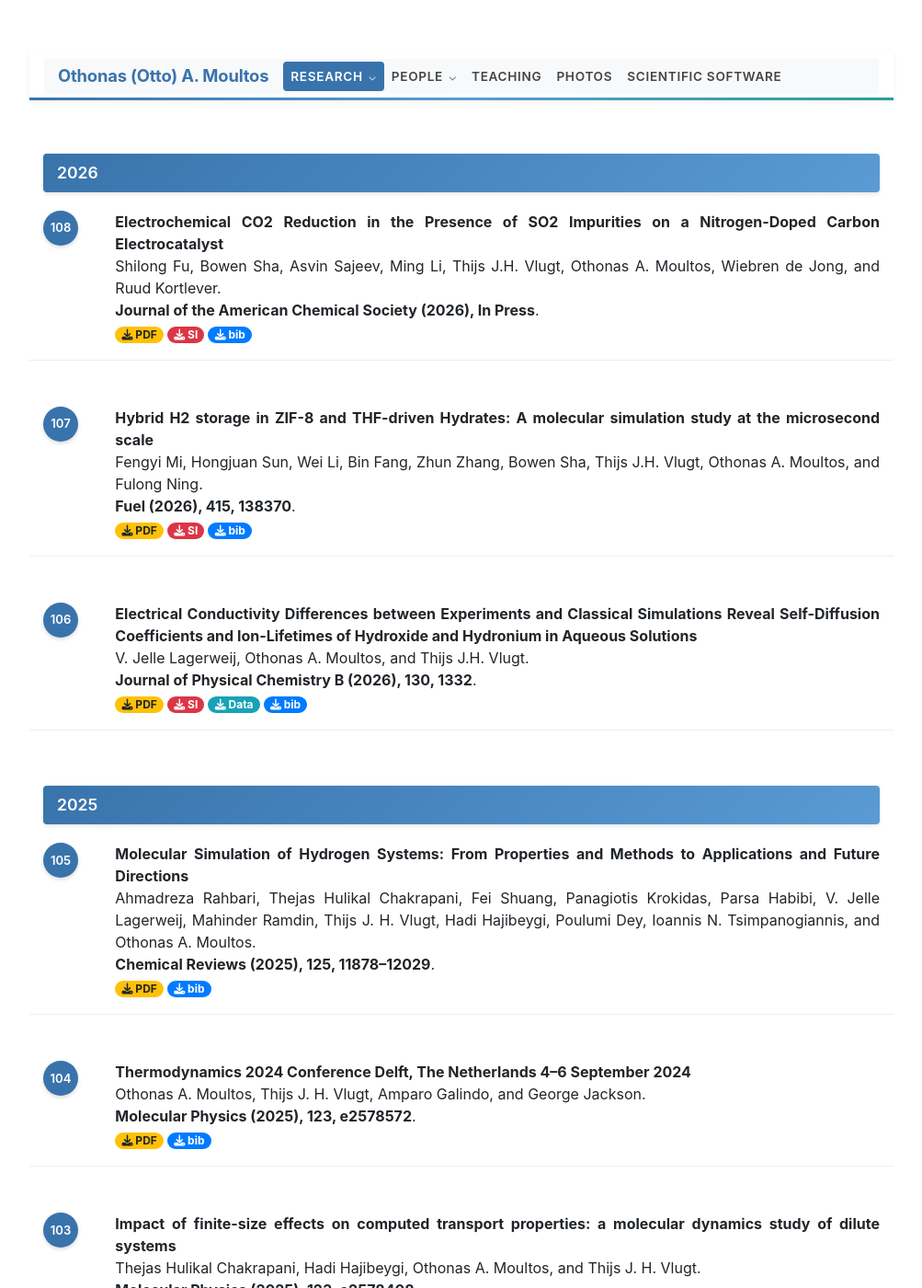
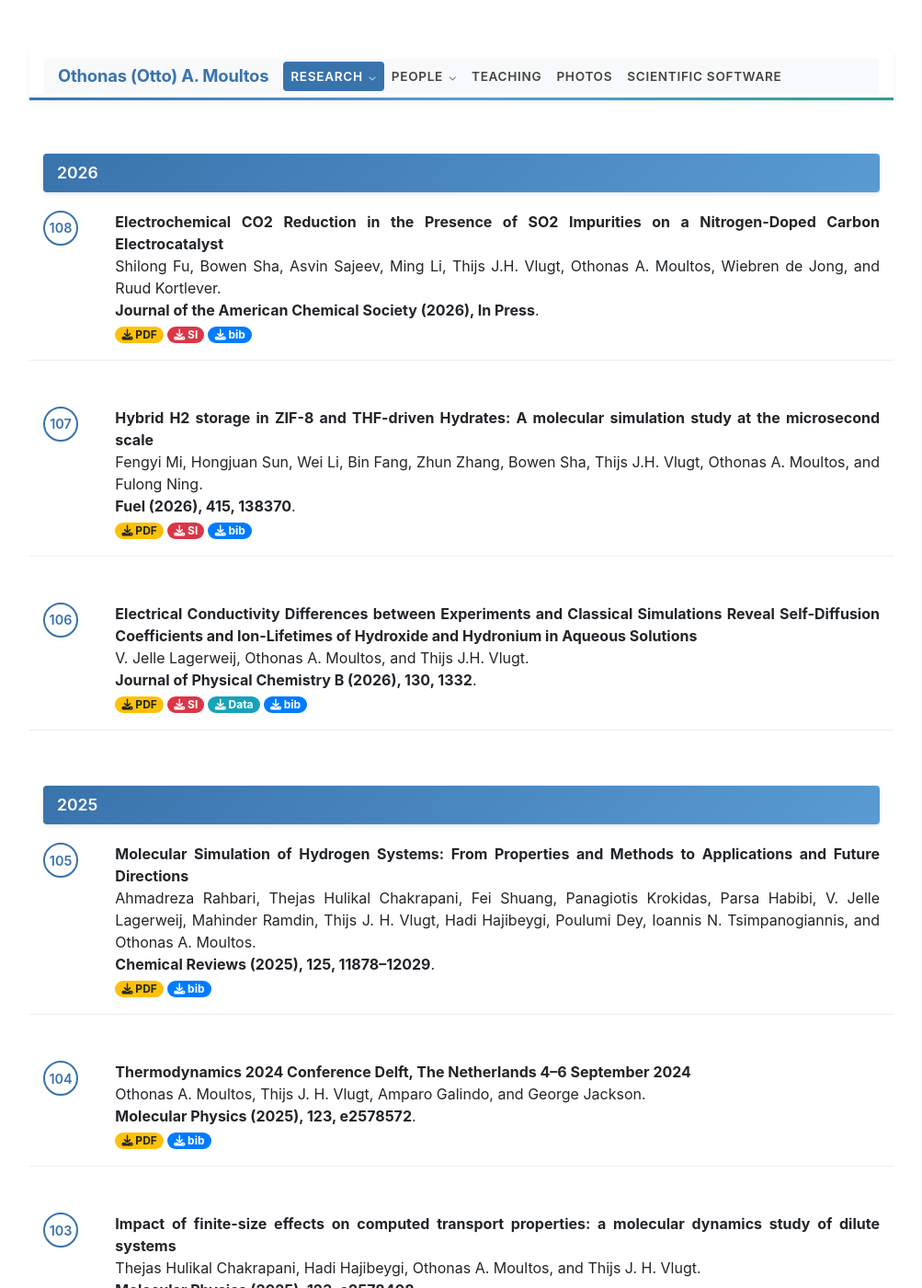
Before and after one commit to omoultosEthTuDelft/web, a Jekyll site: the page built from publications/index.md, in a window 1280 px wide and 1400 px high. Shown: the whole window at 92% size, without its empty margins (138-1141 px from the left). Built offline with Jekyll 4.4.1, drawn with Linux system fonts in a browser that asks for light colours; nearby versions of some CDN libraries.

Commit message:
publicationstyle

```diff
--- a/css/theme.css
+++ b/css/theme.css
@@ -293,7 +293,7 @@ a:visited { color: #3973ac; }
   background-color: #f8f9fa;
 }
 
-/* Publication number circle */
+/* Publication number */
 .pub-number {
   display: inline-flex;
   align-items: center;
@@ -301,12 +301,11 @@ a:visited { color: #3973ac; }
   width: 38px;
   height: 38px;
   border-radius: 50%;
-  background: #3973ac;
-  color: #fff;
-  font-size: 0.82rem;
+  border: 2px solid #3973ac;
+  background: #fff;
+  color: #3973ac;
+  font-size: 0.9rem;
   font-weight: 600;
-  box-shadow: 0 2px 4px rgba(0,0,0,0.15);
-  margin-bottom: 8px;
 }
 
 .pub-links {
```
